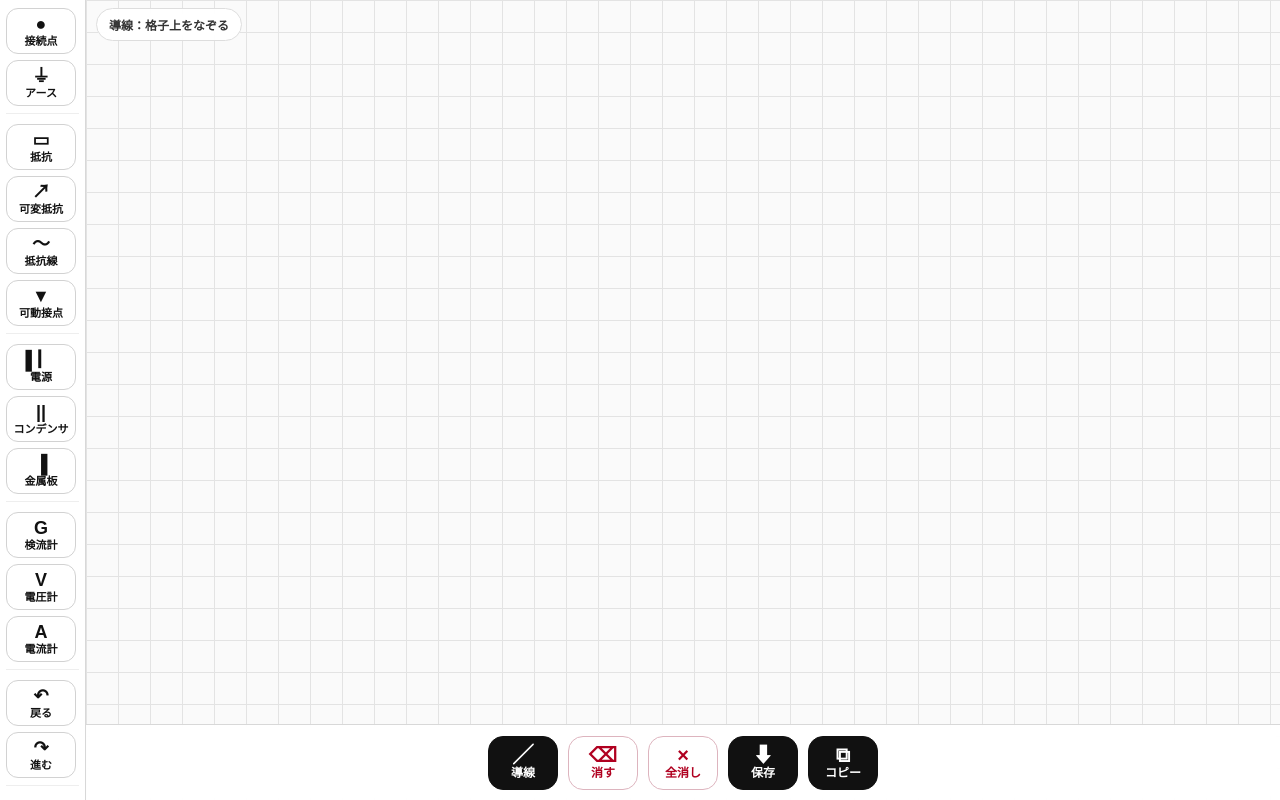
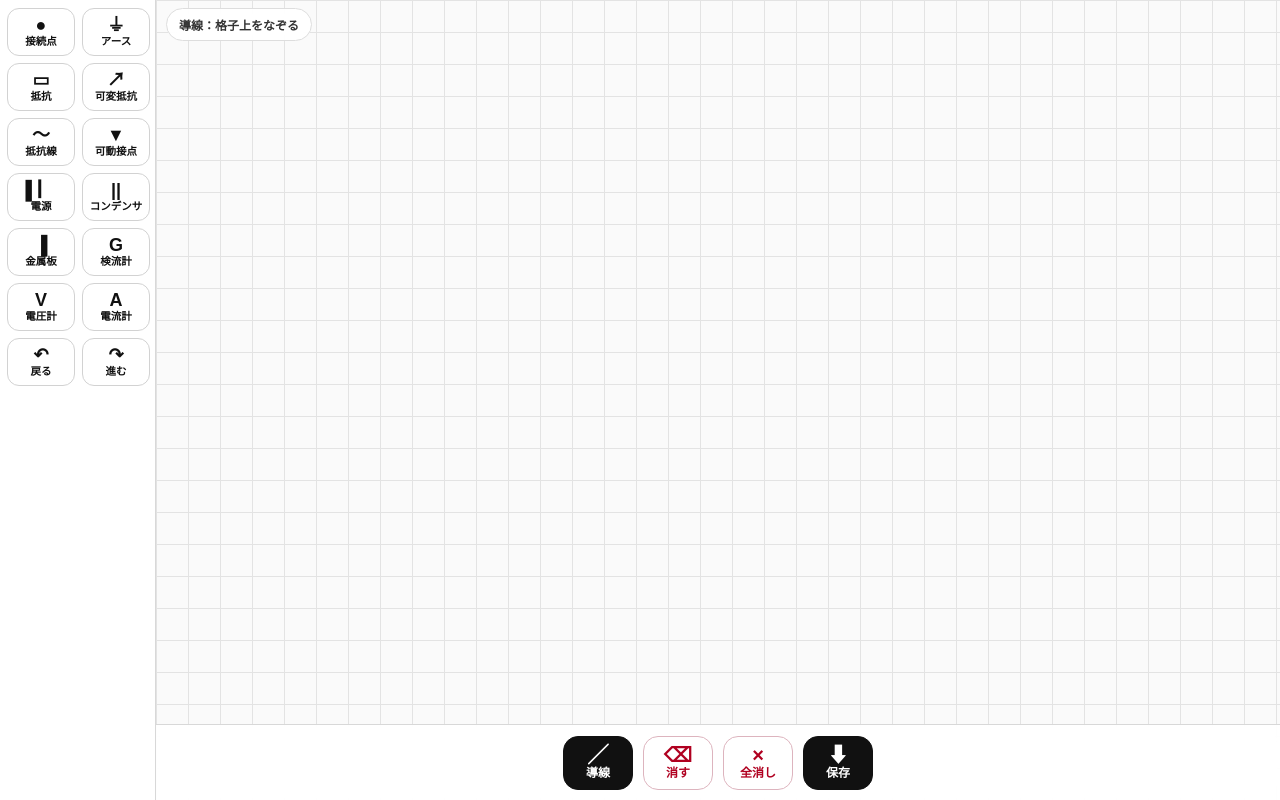
Before and after one commit to haruisi/circuit-maker, a plain HTML site: page index.html in a window 1280 px wide. Drawn offline with Linux system fonts and the light colour scheme.

Commit message:
Add files via upload

```diff
--- a/index.html
+++ b/index.html
@@ -3,7 +3,7 @@
 <head>
   <meta charset="UTF-8" />
   <meta name="viewport" content="width=device-width, initial-scale=1.0, user-scalable=no" />
-  <title>回路図メーカー v3.6</title>
+  <title>回路図メーカー v3.7</title>
 
   <style>
     * {
@@ -32,28 +32,22 @@
     }
 
     .toolbar {
-      width: 86px;
+      width: 156px;
       height: 100%;
       background: #ffffff;
       border-right: 1px solid #d8d8d8;
-      display: flex;
-      flex-direction: column;
-      align-items: center;
-      padding: 8px 6px 88px;
+      display: grid;
+      grid-template-columns: 1fr 1fr;
+      align-content: start;
       gap: 7px;
-      overflow-y: auto;
+      padding: 8px 7px 88px;
+      overflow: hidden;
       z-index: 30;
-      touch-action: pan-y;
+      touch-action: none;
     }
 
     .tool-group {
-      width: 100%;
-      display: flex;
-      flex-direction: column;
-      gap: 6px;
-      padding-bottom: 7px;
-      margin-bottom: 3px;
-      border-bottom: 1px solid #eeeeee;
+      display: contents;
     }
 
     .tool-btn,
@@ -74,9 +68,9 @@
     }
 
     .tool-btn {
-      width: 70px;
-      min-height: 46px;
-      font-size: 11px;
+      width: 68px;
+      min-height: 48px;
+      font-size: 10.5px;
     }
 
     .tool-btn .icon {
@@ -153,7 +147,7 @@
 
     .bottom-bar {
       position: fixed;
-      left: 86px;
+      left: 156px;
       right: 0;
       bottom: 0;
       height: 76px;
@@ -262,9 +256,6 @@
       <button class="bottom-btn save" id="saveBtn">
         <span class="icon">⬇</span><span>保存</span>
       </button>
-      <button class="bottom-btn save" id="copyBtn">
-        <span class="icon">⧉</span><span>コピー</span>
-      </button>
     </nav>
   </div>
 
@@ -336,24 +327,12 @@
     };
 
     function onButton(el, handler) {
-      let lastRun = 0;
-
-      const run = e => {
-        const now = performance.now();
-
-        // iPad Safariでは touchstart / pointerdown / mousedown が連続することがあるため重複防止
-        if (now - lastRun < 90) return;
-        lastRun = now;
-
+      // v3.7: スクロール式をやめたので、pointerdownだけで即反応させる
+      el.addEventListener("pointerdown", e => {
         e.preventDefault();
         e.stopPropagation();
         handler(e);
-      };
-
-      // 早い連打・素早い切替に対応するため、最速で拾えるイベントも併用
-      el.addEventListener("touchstart", run, { passive: false });
-      el.addEventListener("pointerdown", run, { passive: false });
-      el.addEventListener("mousedown", run, { passive: false });
+      }, { passive: false });
     }
 
     document.querySelectorAll("[data-tool]").forEach(btn => {
@@ -364,7 +343,6 @@
     onButton(document.getElementById("redoBtn"), redo);
     onButton(document.getElementById("clearBtn"), clearAll);
     onButton(document.getElementById("saveBtn"), saveTransparentPNG);
-    onButton(document.getElementById("copyBtn"), copyTransparentPNG);
 
     function setTool(nextTool) {
       currentTool = nextTool;
@@ -1110,22 +1088,6 @@
       });
     }
 
-    async function copyTransparentPNG() {
-      createExportBlob(async blob => {
-        if (!navigator.clipboard || !window.ClipboardItem) {
-          alert("この環境では画像コピーに対応していません。PNG保存を使ってください。");
-          return;
-        }
-
-        try {
-          await navigator.clipboard.write([new ClipboardItem({ "image/png": blob })]);
-          statusEl.textContent = "PNGをコピーしました。GoodNotesに貼り付けできます。";
-        } catch (err) {
-          alert("画像コピーに失敗しました。PNG保存を使ってください。");
-        }
-      });
-    }
-
     updateStatus();
     setTimeout(resizeCanvas, 0);
     setTimeout(resizeCanvas, 250);
```
Also changed, not shown: README.txt.
